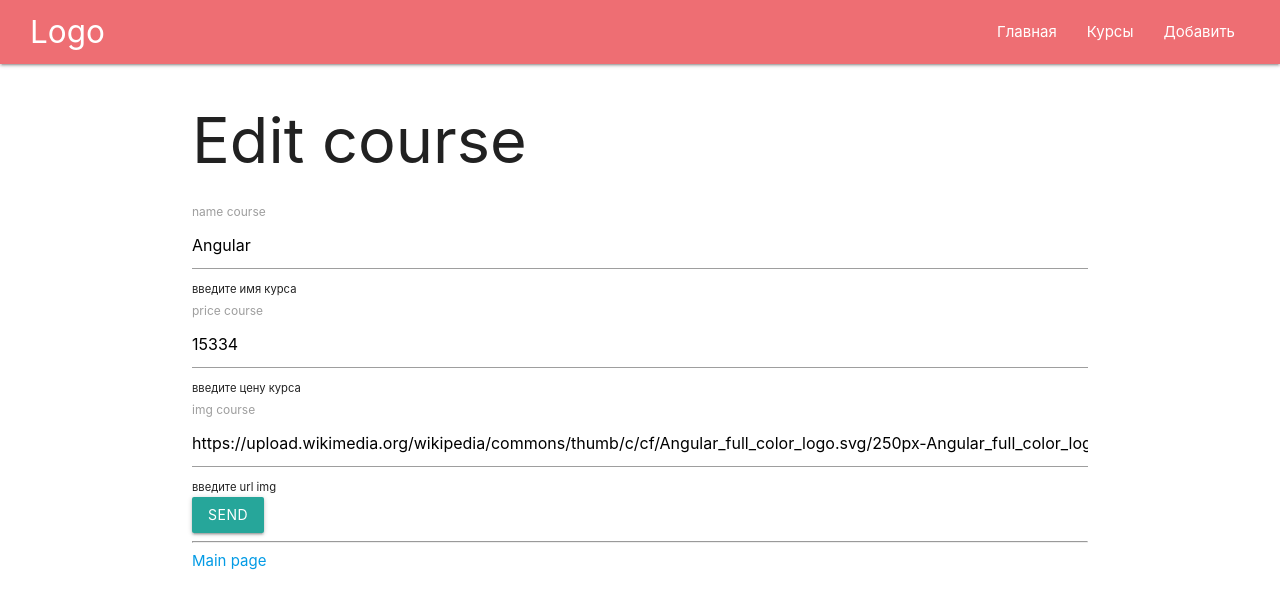
After one commit to ZibaloVL/NODE_REPIAT, a Node server app: a page that uses views/course-edit.hbs in a window 1280 px wide. The commit adds this page. Shown: the top 609 px of the page. Run offline with Node 20, Linux system fonts and the light colour scheme; some libraries are stand-ins or nearby versions.

Commit message:
make redaction course page

```diff
--- a/data/courses.json
+++ b/data/courses.json
@@ -1 +1 @@
-[{"id":"k7vgxo9i","course":"Angular","price":"1000","img":"https://upload.wikimedia.org/wikipedia/commons/thumb/c/cf/Angular_full_color_logo.svg/250px-Angular_full_color_logo.svg.png"},{"id":"k7vgzuhe","course":"Vue","price":"2000","img":"https://cdn.auth0.com/blog/logos/vuejs-logo.png"},{"id":"k7wpmset","course":"Node","price":"2000","img":"https://images.tutorialedge.net/images/node.png"}]
+[{"course":"Angular","price":"15334","img":"https://upload.wikimedia.org/wikipedia/commons/thumb/c/cf/Angular_full_color_logo.svg/250px-Angular_full_color_logo.svg.png","id":"k7vgxo9i"},{"id":"k7vgzuhe","course":"Vue","price":"2000","img":"https://cdn.auth0.com/blog/logos/vuejs-logo.png"},{"id":"k7wpmset","course":"Node","price":"2000","img":"https://images.tutorialedge.net/images/node.png"}]
--- a/models/Course.js
+++ b/models/Course.js
@@ -11,6 +11,25 @@ class Course {
     this.price = payload.priceCourse
     this.img = payload.imgUrlCourse
     this.id =  uniqid.time()
+  }
+
+  static async editCourse ( course ) {
+    const courses = JSON.parse ( await Course.readAllCourse() )
+    const idx = courses.findIndex ( c => c.id === course.id )
+    courses [ idx ] = course
+
+    return new Promise (
+      (resolve, reject) => {
+        fs.writeFile (
+          path.join ( __dirname, '..', 'data', 'courses.json'),
+          JSON.stringify ( courses ),
+          ( err ) => {
+           if ( err ) { reject ( err )}
+            else { resolve ( console.log ('write  resolveOK') ) }
+           }
+        )
+      }
+    )
   }
 
   static readAllCourse () {
--- a/routes/courses.js
+++ b/routes/courses.js
@@ -13,10 +13,27 @@ router.get ( '/', async ( req, res ) => {
   )
 })
 
-router.get('/:id', async (req, res) => {
+router.get ('/:id/edit', async ( req, res ) => {
+  if ( !req.query.admission ) {
+    res.redirect( '/' )
+  }
+  const course = await Course.getById ( req.params.id )
+  res.render ( 'course-edit',
+    {
+      title: `Edit course ${course.course}`,
+      course : course
+    }
+  )
+})
+
+router.post ( '/edit', async ( req, res ) => {
+  await Course.editCourse ( req.body )
+  res.redirect('/courses')
+})
+
+router.get ( '/:id', async ( req, res ) => {
   const courseById = await Course.getById ( req.params.id )
-  console.log ('courseById', courseById)
-  res.render( 'course',
+  res.render ( 'course',
     {
       layout: 'empty', // new layout
       title: `Coorse ${ courseById.course }` ,
--- /dev/null
+++ b/views/course-edit.hbs
@@ -0,0 +1,46 @@
+  <h1>Edit course</h1>
+  <form action="/courses/edit" method="POST">
+    <div class="form-group">
+      <label for="">name course</label>
+      <input type="text"
+        class="form-control"
+        name="course"
+        id=""
+        aria-describedby="helpId"
+        placeholder=""
+        value={{course.course}}
+        >
+      <small id="helpId" class="form-text text-muted">введите имя курса</small>
+    </div>
+    <div class="form-group">
+      <label for="">price course</label>
+      <input type="text"
+        class="form-control"
+        name="price"
+        id=""
+        aria-describedby="helpId"
+        placeholder=""
+        value={{course.price}}
+        >
+      <small id="helpId" class="form-text text-muted">введите цену курса</small>
+    </div>
+    <div class="form-group">
+      <label for="">img course</label>
+      <input type="text"
+        class="form-control"
+        name="img"
+        id=""
+        aria-describedby="helpId"
+        placeholder=""
+        value={{course.img}}
+        >
+      <small id="helpId" class="form-text text-muted">введите url img </small>
+    </div>
+    <input
+      type="hidden"
+      name="id"
+      value={{course.id}}>
+    <button type="submit" class="btn btn-primary btn-lg">SEND</button>
+  </form>
+  <hr>
+  <a  href="/">Main page</a>
--- a/views/courses.hbs
+++ b/views/courses.hbs
@@ -14,6 +14,7 @@
         </div>
         <div class="card-action">
           <a href="courses/{{id}}" target="_blank">more details</a>
+          <a href="courses/{{id}}/edit?admission=true">Redaction</a>
         </div>
       </div>
     </div>
```
